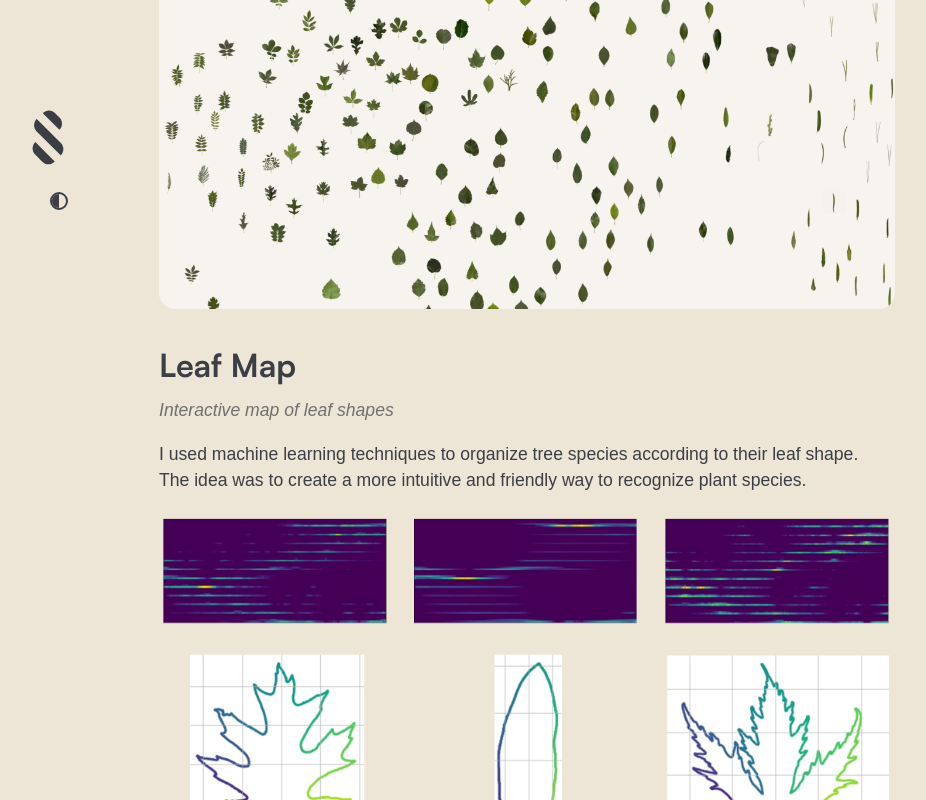
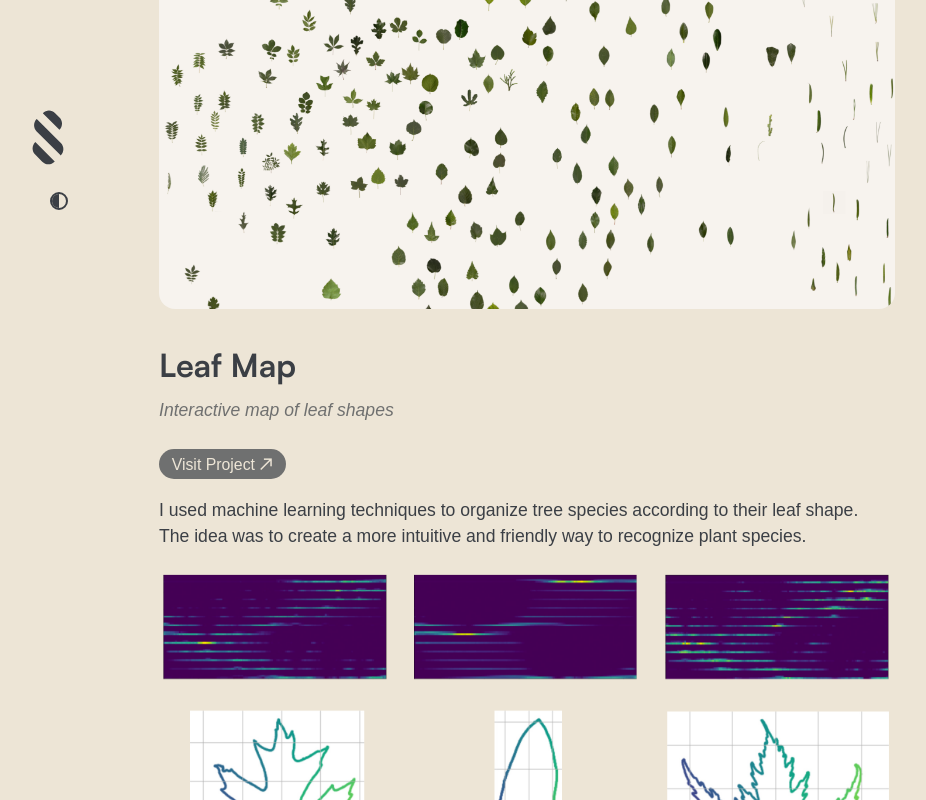
Before and after one commit to jonshamir/jonshamir.com, a Next.js app: page /projects/leaf-map in a window 1280 px wide. Shown: the top 800 px of the page, without its empty margins (113-1039 px from the left). Built offline with nearby package versions, Linux system fonts and the light colour scheme.

Commit message:
Add project links

```diff
--- a/app/projects/leaf-map/page.tsx
+++ b/app/projects/leaf-map/page.tsx
@@ -7,6 +7,16 @@ export default function Page() {
 
       <h1>Leaf Map</h1>
       <span className="description">Interactive map of leaf shapes</span>
+      <br />
+      <br />
+      <a
+        href="https://jonshamir.github.io/leaf-map/"
+        target="_blank"
+        className="button"
+        rel="noreferrer"
+      >
+        Visit Project <span className="arrow">↗</span>
+      </a>
       <p>
         I used machine learning techniques to organize tree species according to
         their leaf shape. The idea was to create a more intuitive and friendly
--- a/components/ProjectSection/ProjectSection.js
+++ b/components/ProjectSection/ProjectSection.tsx
@@ -1,6 +1,6 @@
 import clsx from "clsx";
 
-import projectData from "./projectData.js";
+import projectData from "./projectData";
 import styles from "./ProjectSection.module.scss";
 
 export function ProjectSection() {
--- a/public/theme.js
+++ b/public/theme.js
@@ -2,6 +2,6 @@
   try {
     var isDark = localStorage.getItem("color-scheme");
     if (!isDark) return;
-    document.documentElement.classList.add("dark");
+    document.body.classList.add("dark");
   } catch (e) {}
 })();
--- a/styles/main.css
+++ b/styles/main.css
@@ -138,9 +138,8 @@ figcaption,
   display: inline-block;
   text-decoration: none;
   padding: 0.2em 0.8em;
-  margin: 0.5em;
   border-radius: 100px;
-  background-color: rgba(var(--color-text-rgb), 0.8);
+  background-color: rgba(var(--color-text-rgb), 0.7);
   color: var(--color-bg);
   font-size: 0.9em;
   font-weight: 500;
@@ -149,8 +148,18 @@ figcaption,
     background-color var(--transition-defaults),
     color var(--transition-defaults);
 
+  .arrow {
+    display: inline-block;
+    font-family: "Satoshi";
+    font-weight: 600;
+    transition: transform var(--transition-defaults);
+  }
+
   &:hover {
-    background-color: rgba(var(--color-text-rgb), 0.7);
+    background-color: rgba(var(--color-text-rgb), 0.9);
+    .arrow {
+      transform: translate(0.15em, -0.15em);
+    }
   }
 
   &:active {
@@ -159,7 +168,7 @@ figcaption,
 }
 
 .dark .button {
-  background-color: rgba(var(--color-text-rgb), 0.8);
+  background-color: rgba(var(--color-text-rgb), 0.85);
 
   &:hover {
     background-color: rgba(var(--color-text-rgb), 1);
```
Also changed, not shown: app/projects/muser/page.tsx (+10 -0 lines), components/ProjectSection/projectData.ts (renamed from components/ProjectSection/projectData.js, +14 -15 lines).
